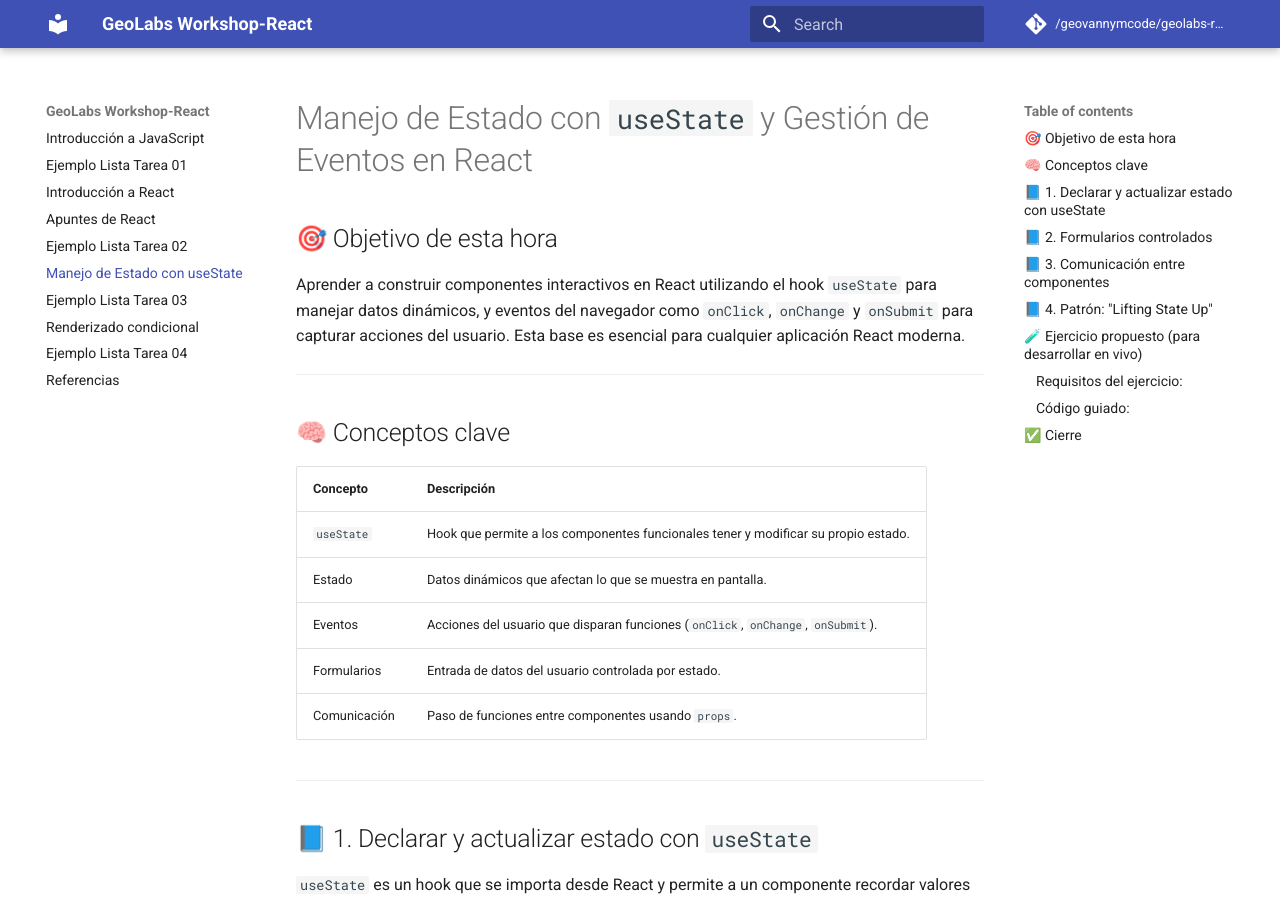
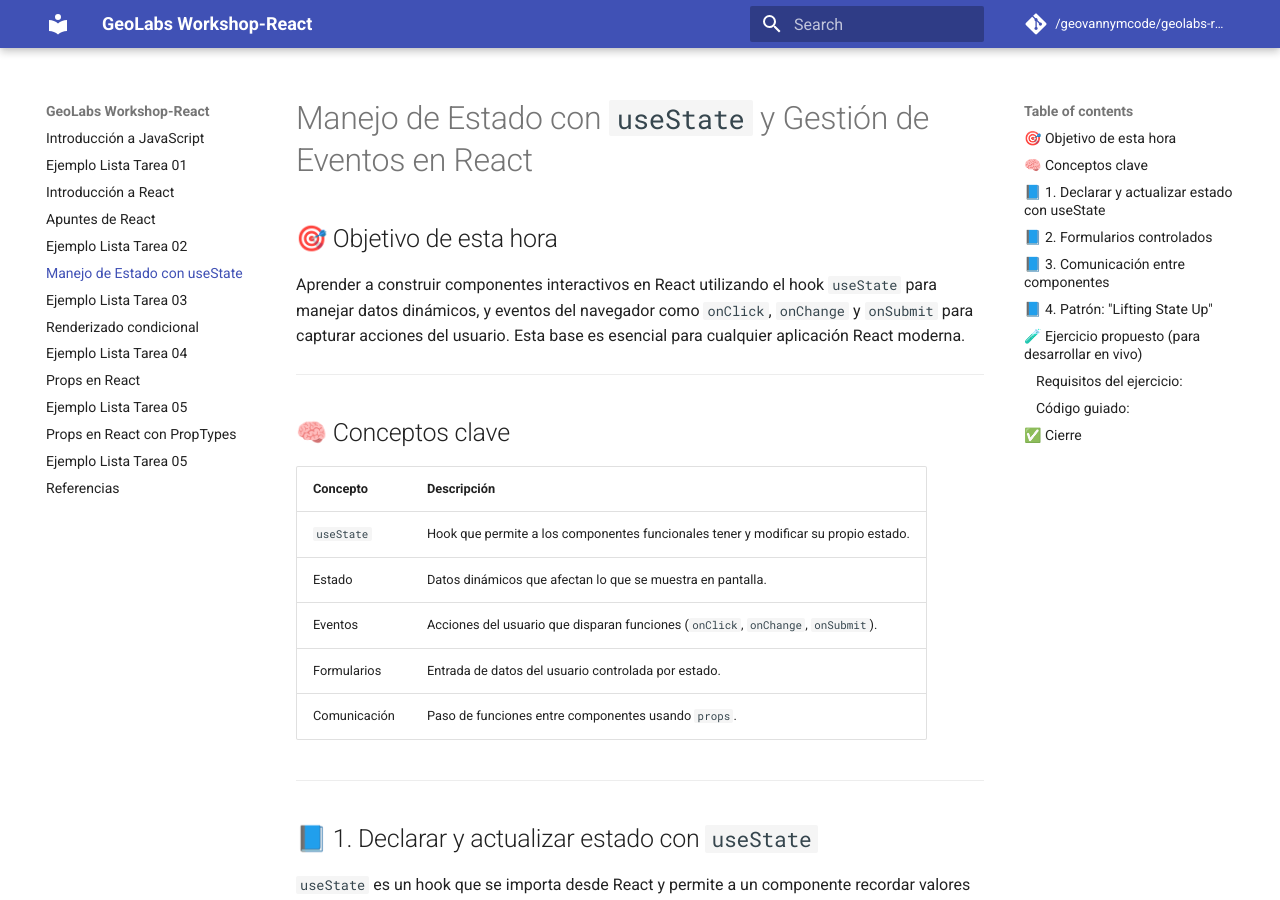
Before and after one commit to geovannymcode/geolabs-react.github.io, an MkDocs documentation site: the page built from docs/sesion_03.md, in a window 1280 px wide and 900 px high. Built offline with MkDocs 1.6.1 and Material for MkDocs 9.7.7, drawn with Linux system fonts in a browser that asks for light colours; comment, search, counter and statistics services are not loaded.

Commit message:
update document

```diff
--- a/docs/sesion_03.md
+++ b/docs/sesion_03.md
@@ -159,5 +159,3 @@ function ListaDinamica() {
 - `useState` permite que React se comporte como una interfaz viva, que cambia con las acciones del usuario.
 - Los eventos capturan estas acciones y permiten manipular el flujo de datos.
 - El siguiente paso es implementar esto en una aplicación completa de lista de tareas, con interacción real.
-
----
--- a/mkdocs.yml
+++ b/mkdocs.yml
@@ -22,6 +22,10 @@ nav:
   - Ejemplo Lista Tarea 03: ejemplo_03.md
   - Renderizado condicional: sesion_04.md
   - Ejemplo Lista Tarea 04: ejemplo_04.md
+  - Props en React: sesion_05.md
+  - Ejemplo Lista Tarea 05: ejemplo_05.md
+  - Props en React con PropTypes: sesion_06.md
+  - Ejemplo Lista Tarea 05: ejemplo_06.md
   - Referencias: referencias.md
 
 # Customization
```
Also changed, not shown: docs/ejemplo_02.md (+1 -0 lines).
